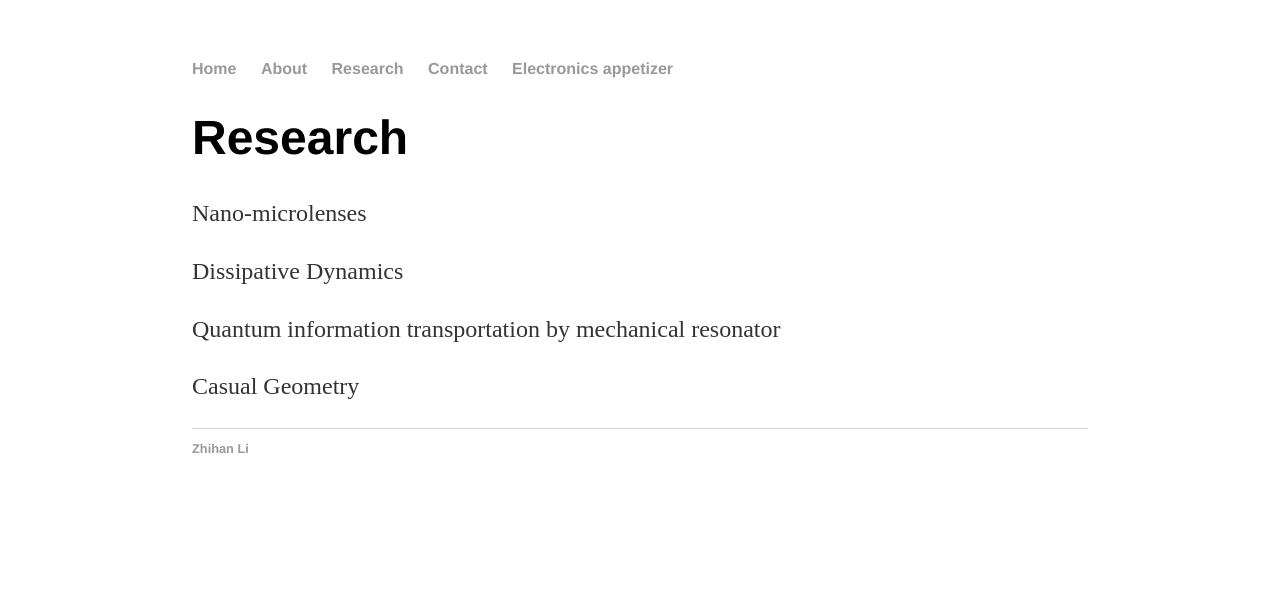
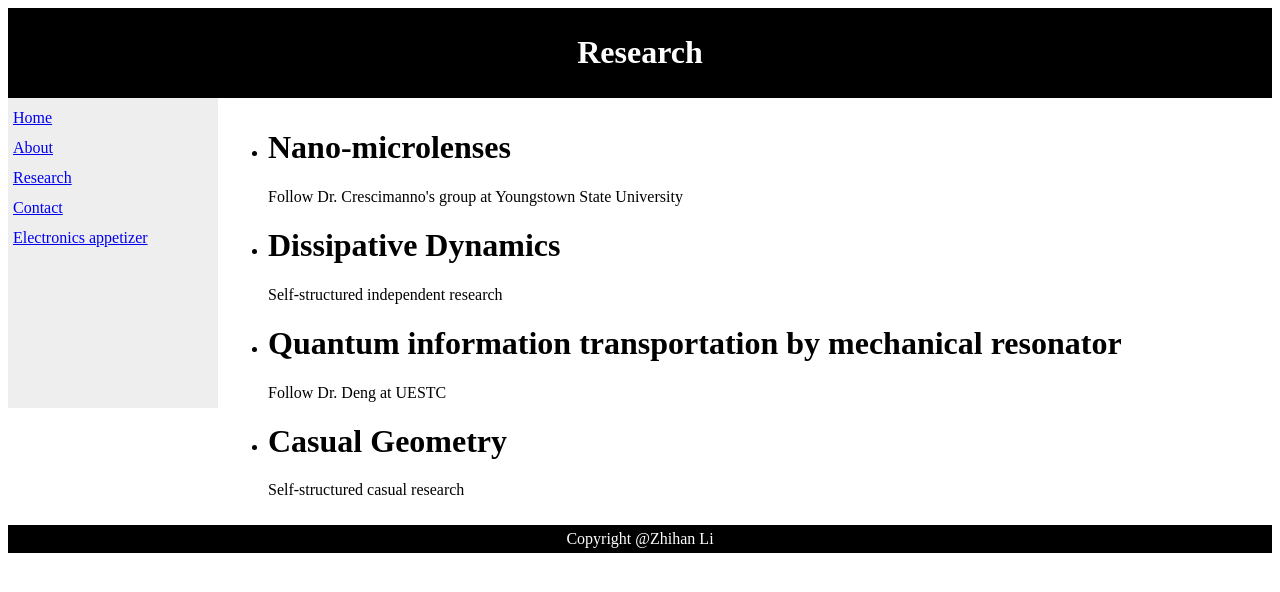
Before and after one commit to ZhihanLi666/ZhihanLi-Research, a Jekyll site: the page index.html, which Jekyll copies as it is, in a window 1280 px wide. Shown: the top 592 px of the page. Built offline with Jekyll 4.4.1, drawn with Linux system fonts in a browser that asks for light colours.

Commit message:
Update index.html

```diff
--- a/index.html
+++ b/index.html
@@ -1,11 +1,71 @@
----
-layout: default
-title: Personal website
----
-<div class="blurb">
-	<h1>Research</h1>
-	<p>Nano-microlenses<p>
-        <p>Dissipative Dynamics<p>
-        <p>Quantum information transportation by mechanical resonator<p>
-        <p>Casual Geometry<p>
-</div><!-- /.blurb -->
+<html>
+    <head>
+        <style>
+            #header {
+                background-color:black;
+                color:white;
+                text-align:center;
+                padding:5px;
+            }
+        #nav {
+            line-height:30px;
+            background-color:#eeeeee;
+            height:300px;
+            width:200px;
+            float:left;
+            padding:5px;
+        }
+        #section {
+            width:1000px;
+            float:left;
+            padding:10px;
+        }
+        #footer {
+            background-color:black;
+            color:white;
+            clear:both;
+            text-align:center;
+            padding:5px;
+        }
+        </style>
+        <body>
+        <div id="header">
+            <h1>Research </h1>
+        </div>
+
+        <div id="nav">
+            <a href="https://zhihanli666.github.io/ZhihanLi-Homepage/">Home</a><br>
+            <a href="https://zhihanli666.github.io/ZhihanLi-About">About</a><br>
+            <a href="https://zhihanli666.github.io/ZhihanLi-Research/">Research</a><br>
+            <a href="https://zhihanli666.github.io/ZhihanLi-Contact">Contact</a><br>
+            <a href="https://zhihanli666.github.io/ZhihanLi-Electronicsapp">Electronics appetizer</a><br>
+        </div>
+
+        <div id="section">
+           <ul>
+            <li><h1>Nano-microlenses</h1>
+            <p>
+            Follow Dr. Crescimanno's group at Youngstown State University
+            </p></li>
+            <li><h1>Dissipative Dynamics</h1>
+            <p>
+            Self-structured independent research
+            </p></li>
+            <li><h1>Quantum information transportation by mechanical resonator</h1>
+                <p>
+                Follow Dr. Deng at UESTC
+                </p></li>
+            <li><h1>Casual Geometry</h1>
+                <p>
+                Self-structured casual research
+                </p></li>
+           <ul>
+        </div>
+
+        <div id="footer">
+            Copyright @Zhihan Li
+        </div>
+
+       </body>
+    <head>
+<html>
```
